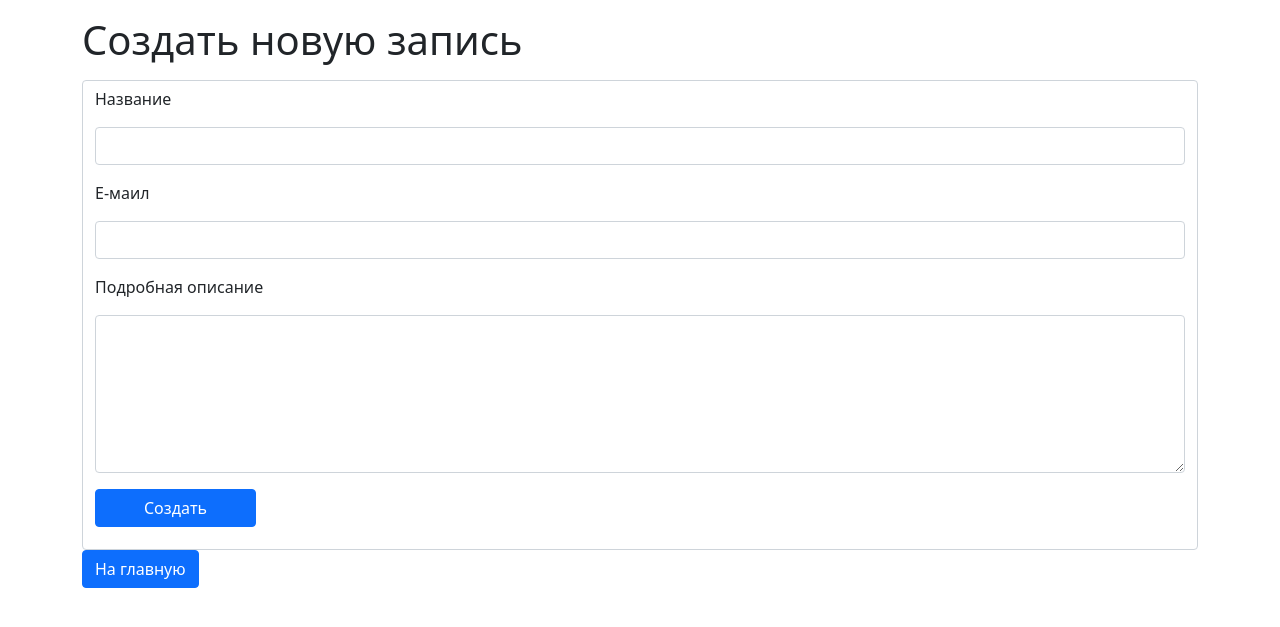
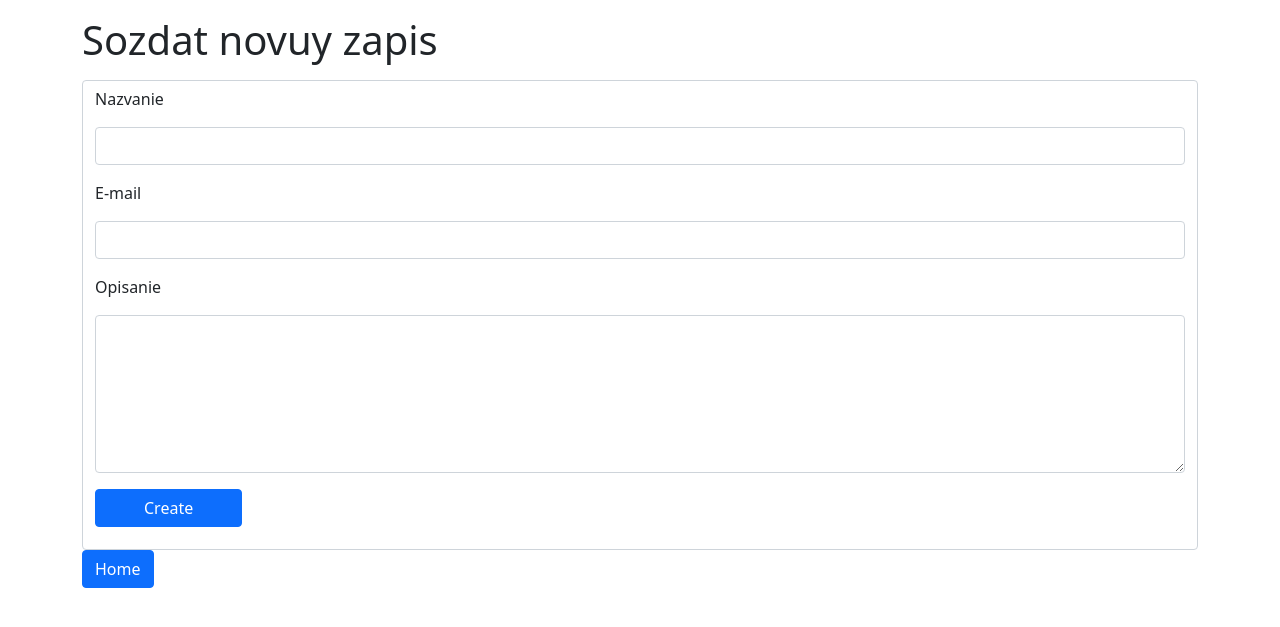
Before and after one commit to MaratCrss/exam_guest_book, a Django app: page /create_record/ in a window 1280 px wide. Shown: the part 56-683 px from the top of the page. Run offline with Django 4.2, Linux system fonts and the light colour scheme; some libraries are stand-ins or nearby versions.

Commit message:
save pered bonusom 2

```diff
--- a/webapp/forms.py
+++ b/webapp/forms.py
@@ -3,16 +3,16 @@ from django.forms import widgets
 
 
 class RecordForm(forms.Form):
-    title = forms.CharField(max_length=100, required=True, label='Название', error_messages={
-        'required': "Поле обязательное для заполнение"},
+    title = forms.CharField(max_length=100, required=True, label='Nazvanie', error_messages={
+        'required': "Zapolnit obyazatelno"},
                             widget=widgets.TextInput(attrs={'rows': 3, 'class': 'form-control mb-3'}))
-    email_author = forms.EmailField(max_length=40, required=True, label='Е-маил', error_messages={
-        'required': "Поле обязательное для заполнение"},
+    email_author = forms.EmailField(max_length=40, required=True, label='Е-mail', error_messages={
+        'required': "Zapolnit obyazatelno"},
                                     widget=widgets.TextInput(attrs={'rows': 3, 'class': 'form-control mb-3'}))
-    content = forms.CharField(max_length=2000, required=True, label='Подробная описание',
+    content = forms.CharField(max_length=2000, required=True, label='Opisanie',
                               widget=widgets.Textarea(attrs={'rows': 6, 'class': 'form-control mb-3'}))
 
 
 class SearchForm(forms.Form):
-    title = forms.CharField(max_length=100, required=True, label='Название', error_messages={
-        'required': "Поле обязательное для заполнение"})
+    title = forms.CharField(max_length=100, required=True, label='Nazvanie', error_messages={
+        'required': "Zapolnit obyazatelno"})
--- a/webapp/templates/base.html
+++ b/webapp/templates/base.html
@@ -10,7 +10,7 @@
     <link href="https://cdn.jsdelivr.net/npm/bootstrap@5.0.2/dist/css/bootstrap.min.css" rel="stylesheet"
           integrity="sha384-EVSTQN3/azprG1Anm3QDgpJLIm9Nao0Yz1ztcQTwFspd3yD65VohhpuuCOmLASjC" crossorigin="anonymous">
     <link rel="stylesheet" href="{% static "css/style.css" %}">
-    <title>Список Продуктов</title>
+    <title>Spisok</title>
 </head>
 <body>
 <div class="container">
--- a/webapp/templates/create_record.html
+++ b/webapp/templates/create_record.html
@@ -1,8 +1,8 @@
 {% extends "base.html" %}
 {% block content %}
-    <h1 class="my-3">Создать новую запись</h1>
+    <h1 class="my-3">Sozdat novuy zapis</h1>
     <form action="" class="form-control" method="post">
-        {% include 'partial/form.html' with button_text='Создать' %}
+        {% include 'partial/form.html' with button_text='Create' %}
     </form>
-    <a href="{% url 'index' %}" class="btn btn-primary">На главную</a>
+    <a href="{% url 'index' %}" class="btn btn-primary">Home</a>
 {% endblock %}
--- a/webapp/templates/index.html
+++ b/webapp/templates/index.html
@@ -1,7 +1,7 @@
 {% extends "base.html" %}
 {% block nav %}
     <li class="nav-item">
-        <a href="{% url 'create_record' %}" class="nav-link text-light">Добавить новую запись</a>
+        <a href="{% url 'create_record' %}" class="nav-link text-light">Novaya zapis</a>
     </li>
 {% endblock %}
 {% block content %}
@@ -11,10 +11,10 @@
             <input type="text" name="name" class="form-control" placeholder="Search">
         </div>
         <div class="col-auto">
-            <button type="submit" class="btn btn-primary mb-3">Поиск</button>
+            <button type="submit" class="btn btn-primary mb-3">Poisk</button>
         </div>
     </form>
-    <h1 class="text-center my-4">Гостевая книга</h1>
+    <h1 class="text-center my-4">Guest Book</h1>
     <div class="row">
         {% for item in records %}
             <div class="card border-secondary mb-3 px-0">
--- a/webapp/templates/search_by_name.html
+++ b/webapp/templates/search_by_name.html
@@ -1,5 +1,5 @@
 {% extends 'base.html' %}
-{% block title %}Поиск{% endblock %}
+{% block title %}Poisk{% endblock %}
 {% block content %}
     <div class="card border-secondary mb-3 px-0">
         {% for record in records %}
--- a/webapp/templates/update_record.html
+++ b/webapp/templates/update_record.html
@@ -1,8 +1,8 @@
 {% extends "base.html" %}
 {% block content %}
-    <h1 class="my-3">Редактировать запись</h1>
+    <h1 class="my-3">Redaktirovat zapis</h1>
     <form action="" class="form-control" method="post">
-        {% include 'partial/form.html' with button_text='Изменить' %}
+        {% include 'partial/form.html' with button_text='Edit' %}
     </form>
-    <a href="{% url 'index' %}" class="btn btn-primary">На главную</a>
+    <a href="{% url 'index' %}" class="btn btn-primary">Home</a>
 {% endblock %}
```
Also changed, not shown: webapp/models.py (+6 -5 lines), webapp/templates/delete_record.html (+4 -4 lines).
